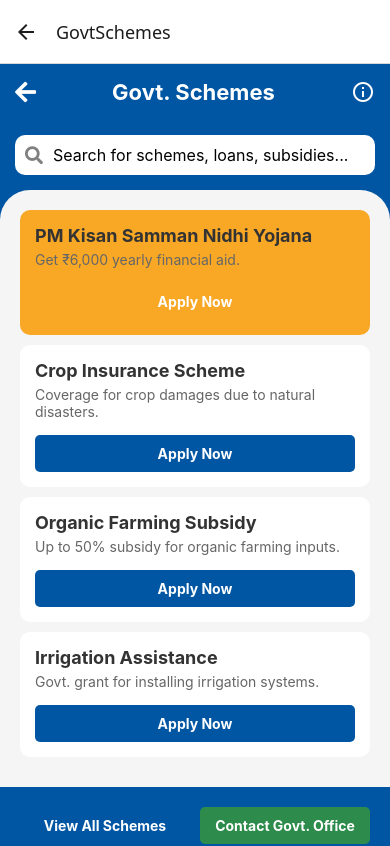
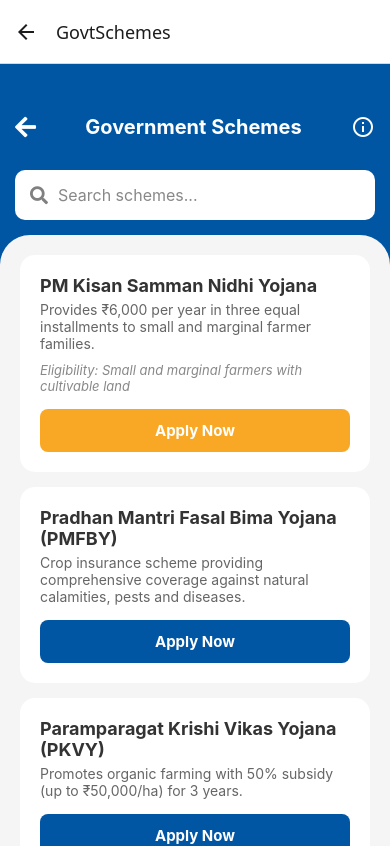
Before and after one commit to sumandahal26/krishi-vikash-frontend, a React Native app: screen /GovtSchemes in a window 390 px wide. Shown: the top 846 px of the page. Built offline with nearby package versions, Linux system fonts and the light colour scheme.

Commit message:
added govt schmes

```diff
--- a/App.jsx
+++ b/App.jsx
@@ -95,7 +95,7 @@
         <Stack.Screen name="Crops" component={Crops} />
         <Stack.Screen name="CroprRecommand" component={CropRecomand} />
         <Stack.Screen name="CropDetails" component={CropDetails} />
-        <Stack.Screen name="PostHarvest" component={PostHarvest} />
+        <Stack.Screen name="postharvest" component={PostHarvest} />
       </Stack.Navigator>
     </NavigationContainer>
   );
--- a/src/screens/dashboard.js
+++ b/src/screens/dashboard.js
@@ -96,6 +96,7 @@
 
       {/* Navigation Grid */}
       <View style={styles.navGrid}>
+        <View style={styles.gridRow}>
           <TouchableOpacity
             style={styles.iconContainer}
             onPress={() => navigation.navigate("Market")}
@@ -110,6 +111,9 @@
             <FontAwesome5 name="cloud-sun" size={30} color="#4CAF50" />
             <Text style={styles.navText}>Weather</Text>
           </TouchableOpacity>
+        </View>
+
+        <View style={styles.gridRow}>
           <TouchableOpacity
             style={styles.iconContainer}
             onPress={() => navigation.navigate("GovtSchemes")}
@@ -124,13 +128,17 @@
             <FontAwesome5 name="seedling" size={30} color="#4CAF50" />
             <Text style={styles.navText}>Crops</Text>
           </TouchableOpacity>
+        </View>
+
+        <View style={styles.centeredRow}>
           <TouchableOpacity
-          style={styles.iconContainer}
-          onPress={() => navigation.navigate("Market")}
+            style={[styles.iconContainer, styles.lulcContainer]}
+            onPress={() => navigation.navigate("LULC")}
           >
-          <FontAwesome5 name="store" size={30} color="#4CAF50" />
+            <FontAwesome5 name="layer-group" size={30} color="#4CAF50" />
             <Text style={styles.navText}>LULC</Text>
           </TouchableOpacity>
+        </View>
       </View>
     </ImageBackground>
   );
@@ -180,19 +188,25 @@
     fontWeight: "600",
   },
   navGrid: {
-    flexDirection: "row",
-    flexWrap: "wrap",
-    justifyContent: "space-between",
     marginTop: 50,
     paddingHorizontal: 20,
   },
+  gridRow: {
+    flexDirection: "row",
+    justifyContent: "space-between",
+    marginBottom: 20,
+  },
+  centeredRow: {
+    flexDirection: "row",
+    justifyContent: "center",
+    marginBottom: 20,
+  },
   iconContainer: {
     alignItems: "center",
-    width: "40%",
-    marginBottom: 30,
+    width: "45%",
     padding: 20,
     borderRadius: 15,
-    backgroundColor: "rgba(245, 245, 245, 0.8)", // Semi-transparent background
+    backgroundColor: "rgba(245, 245, 245, 0.8)",
     elevation: 3,
     shadowColor: "#000",
     shadowOffset: { width: 0, height: 2 },
@@ -200,6 +214,9 @@
     shadowRadius: 5,
     borderWidth: 2,
     borderColor: "#4CAF50",
+  },
+  lulcContainer: {
+    width: "45%", // Same width as other icons
   },
   navText: {
     color: "#000",
--- a/src/screens/govtschemes.js
+++ b/src/screens/govtschemes.js
@@ -1,86 +1,117 @@
 import React, { useState } from 'react';
-import { View, Text, StyleSheet, TouchableOpacity, TextInput, ScrollView } from 'react-native';
+import { View, Text, StyleSheet, TouchableOpacity, TextInput, ScrollView, Linking } from 'react-native';
 import FontAwesome5 from 'react-native-vector-icons/FontAwesome5';
 import MaterialIcons from 'react-native-vector-icons/MaterialIcons';
 
-const govtschemes = ({ navigation }) => {
-  const [search, setSearch] = useState('');
+const GovtSchemes = ({ navigation }) => {
+  const [searchQuery, setSearchQuery] = useState('');
 
   const schemes = [
-    { id: 1, name: 'PM Kisan Samman Nidhi Yojana', details: 'Get ₹6,000 yearly financial aid.', buttonColor: '#F9A825' },
-    { id: 2, name: 'Crop Insurance Scheme', details: 'Coverage for crop damages due to natural disasters.' },
-    { id: 3, name: 'Organic Farming Subsidy', details: 'Up to 50% subsidy for organic farming inputs.' },
-    { id: 4, name: 'Irrigation Assistance', details: 'Govt. grant for installing irrigation systems.' }
+    {
+      id: 1,
+      name: 'PM Kisan Samman Nidhi Yojana',
+      details: 'Provides ₹6,000 per year in three equal installments to small and marginal farmer families.',
+      eligibility: 'Small and marginal farmers with cultivable land',
+      buttonColor: '#F9A825',
+      link: 'https://pmkisan.gov.in/'
+    },
+    {
+      id: 2,
+      name: 'Pradhan Mantri Fasal Bima Yojana (PMFBY)',
+      details: 'Crop insurance scheme providing comprehensive coverage against natural calamities, pests and diseases.',
+      link: 'https://pmfby.gov.in/'
+    },
+    {
+      id: 3,
+      name: 'Paramparagat Krishi Vikas Yojana (PKVY)',
+      details: 'Promotes organic farming with 50% subsidy (up to ₹50,000/ha) for 3 years.',
+      link: 'https://pgsindia-ncof.gov.in/'
+    },
+    {
+      id: 4,
+      name: 'Micro Irrigation Fund Scheme',
+      details: 'Provides loans at subsidized rates for micro-irrigation systems like drip and sprinkler irrigation.',
+      link: 'https://nmsa.gov.in/'
+    },
+    {
+      id: 5,
+      name: 'Kisan Credit Card (KCC)',
+      details: 'Provides farmers with timely access to credit at concessional interest rates.',
+      link: 'https://www.pmindia.gov.in/'
+    }
   ];
+
+  // Filter schemes based on search query
+  const filteredSchemes = schemes.filter(scheme =>
+    scheme.name.toLowerCase().includes(searchQuery.toLowerCase())
+  );
 
   return (
     <View style={styles.container}>
-      {/* Header */}
       <View style={styles.header}>
         <TouchableOpacity onPress={() => navigation.goBack()}>
           <FontAwesome5 name="arrow-left" size={24} color="white" />
         </TouchableOpacity>
-        <Text style={styles.headerTitle}>Govt. Schemes</Text>
-        <TouchableOpacity>
+        <Text style={styles.headerTitle}>Government Schemes</Text>
+        <TouchableOpacity onPress={() => navigation.navigate('SchemeInfo')}>
           <MaterialIcons name="info-outline" size={24} color="white" />
         </TouchableOpacity>
       </View>
 
-      {/* Search Bar */}
       <View style={styles.searchContainer}>
         <FontAwesome5 name="search" size={18} color="gray" />
         <TextInput
           style={styles.searchInput}
-          placeholder="Search for schemes, loans, subsidies..."
-          value={search}
-          onChangeText={setSearch}
+          placeholder="Search schemes..."
+          placeholderTextColor="#888"
+          value={searchQuery}
+          onChangeText={setSearchQuery}
         />
       </View>
 
-      {/* Scrollable Scheme List */}
-      <ScrollView style={styles.content}>
-        {schemes.map((scheme, index) => (
-          <View key={scheme.id} style={[styles.schemeCard, index === 0 && styles.featuredCard]}>
-            <Text style={styles.schemeTitle}>{scheme.name}</Text>
-            <Text style={styles.schemeDetails}>{scheme.details}</Text>
-            <TouchableOpacity style={[styles.applyButton, { backgroundColor: scheme.buttonColor || '#0056A3' }]}>
-              <Text style={styles.applyButtonText}>Apply Now</Text>
-            </TouchableOpacity>
+      <ScrollView style={styles.content} contentContainerStyle={styles.scrollContent}>
+        {filteredSchemes.length > 0 ? (
+          filteredSchemes.map((scheme) => (
+            <View key={scheme.id} style={styles.schemeCard}>
+              <Text style={styles.schemeTitle}>{scheme.name}</Text>
+              <Text style={styles.schemeDetails}>{scheme.details}</Text>
+              {scheme.eligibility && (
+                <Text style={styles.eligibilityText}>Eligibility: {scheme.eligibility}</Text>
+              )}
+              <TouchableOpacity
+                style={[styles.applyButton, { backgroundColor: scheme.buttonColor || '#0056A3' }]}
+                onPress={() => Linking.openURL(scheme.link)}
+              >
+                <Text style={styles.applyButtonText}>Apply Now</Text>
+              </TouchableOpacity>
+            </View>
+          ))
+        ) : (
+          <View style={styles.noResults}>
+            <Text style={styles.noResultsText}>No schemes found matching your search</Text>
           </View>
-        ))}
+        )}
       </ScrollView>
-
-      {/* Bottom Action Buttons */}
-      <View style={styles.bottomButtons}>
-        <TouchableOpacity style={styles.viewAllButton}>
-          <Text style={styles.viewAllButtonText}>View All Schemes</Text>
-        </TouchableOpacity>
-        <TouchableOpacity style={styles.contactButton}>
-          <Text style={styles.contactButtonText}>Contact Govt. Office</Text>
-        </TouchableOpacity>
-      </View>
     </View>
   );
 };
 
 const styles = StyleSheet.create({
   container: { flex: 1, backgroundColor: '#0056A3' },
-  header: { flexDirection: 'row', justifyContent: 'space-between', alignItems: 'center', padding: 15 },
-  headerTitle: { fontSize: 22, fontWeight: 'bold', color: 'white' },
-  searchContainer: { flexDirection: 'row', alignItems: 'center', backgroundColor: 'white', padding: 10, margin: 15, borderRadius: 10 },
-  searchInput: { flex: 1, marginLeft: 10, fontSize: 16 },
-  content: { backgroundColor: '#F5F5F5', borderTopLeftRadius: 30, borderTopRightRadius: 30, flex: 1, padding: 20 },
-  schemeCard: { backgroundColor: 'white', padding: 15, borderRadius: 10, marginBottom: 10 },
-  featuredCard: { backgroundColor: '#F9A825' },
-  schemeTitle: { fontSize: 18, fontWeight: 'bold', color: '#333' },
-  schemeDetails: { fontSize: 14, color: '#666', marginVertical: 5 },
-  applyButton: { padding: 10, borderRadius: 5, alignItems: 'center', marginTop: 10 },
-  applyButtonText: { color: 'white', fontWeight: 'bold', fontSize: 14 },
-  bottomButtons: { flexDirection: 'row', justifyContent: 'space-between', padding: 20 },
-  viewAllButton: { backgroundColor: '#0056A3', padding: 10, borderRadius: 5, flex: 1, marginRight: 5 },
-  viewAllButtonText: { color: 'white', textAlign: 'center', fontWeight: 'bold' },
-  contactButton: { backgroundColor: '#2D8C4B', padding: 10, borderRadius: 5, flex: 1, marginLeft: 5 },
-  contactButtonText: { color: 'white', textAlign: 'center', fontWeight: 'bold' },
+  header: { flexDirection: 'row', justifyContent: 'space-between', alignItems: 'center', padding: 15, paddingTop: 50 },
+  headerTitle: { fontSize: 20, fontWeight: 'bold', color: 'white' },
+  searchContainer: { flexDirection: 'row', alignItems: 'center', backgroundColor: 'white', padding: 15, margin: 15, borderRadius: 10 },
+  searchInput: { flex: 1, marginLeft: 10, fontSize: 16, color: '#333' },
+  content: { backgroundColor: '#F5F5F5', borderTopLeftRadius: 30, borderTopRightRadius: 30, flex: 1 },
+  scrollContent: { padding: 20, paddingBottom: 100 },
+  schemeCard: { backgroundColor: 'white', padding: 20, borderRadius: 15, marginBottom: 15, elevation: 2 },
+  schemeTitle: { fontSize: 18, fontWeight: 'bold', color: '#333', marginBottom: 5 },
+  schemeDetails: { fontSize: 14, color: '#666', marginBottom: 10 },
+  eligibilityText: { fontSize: 13, color: '#888', fontStyle: 'italic', marginBottom: 10 },
+  applyButton: { padding: 12, borderRadius: 8, alignItems: 'center', marginTop: 5 },
+  applyButtonText: { color: 'white', fontWeight: 'bold', fontSize: 15 },
+  noResults: { flex: 1, justifyContent: 'center', alignItems: 'center', padding: 30 },
+  noResultsText: { fontSize: 16, color: '#666', textAlign: 'center' }
 });
 
-export default govtschemes;
+export default GovtSchemes;
--- a/src/screens/login.js
+++ b/src/screens/login.js
@@ -1,8 +1,67 @@
-import React from "react";
-import { View, Text, TextInput, TouchableOpacity, StyleSheet, Image } from "react-native";
+import React, { useState } from "react";
+import {
+  View,
+  Text,
+  TextInput,
+  TouchableOpacity,
+  StyleSheet,
+  Image,
+  Alert,
+  ActivityIndicator
+} from "react-native";
 import Icon from "react-native-vector-icons/FontAwesome";
+import AsyncStorage from '@react-native-async-storage/async-storage';
+import apiService from "../services/apiservices";
 
 const LoginScreen = ({ navigation }) => {
+  const [form, setForm] = useState({
+    email: "",
+    password: ""
+  });
+  const [loading, setLoading] = useState(false);
+
+  const handleLogin = async () => {
+    // Validation
+    if (!form.email || !form.password) {
+      Alert.alert("Error", "Please fill all required fields");
+      return;
+    }
+
+    setLoading(true);
+    try {
+      const loginData = {
+        email: form.email,
+        password: form.password,
+      };
+
+      const response = await apiService.postData("/auth/login", loginData);
+
+      if (response.message === "Login successful") {
+        Alert.alert("Success", "Login successful!");
+        console.log(response.data);
+
+        // Save user data in AsyncStorage
+        await AsyncStorage.setItem("user", JSON.stringify(response.farmer));
+
+        navigation.navigate("Dashboard");
+      } else {
+        Alert.alert("Error", response.message || "Login failed");
+      }
+    } catch (error) {
+      console.error("Login error:", error);
+      Alert.alert("Error", "An error occurred during login");
+    } finally {
+      setLoading(false);
+    }
+  };
+
+  const handleChange = (name, value) => {
+    setForm({
+      ...form,
+      [name]: value
+    });
+  };
+
   return (
     <View style={styles.background}>
       {/* Farmer Images (Replacing Clouds) */}
@@ -16,33 +75,60 @@
       <View style={styles.container}>
         <Text style={styles.title}>Login</Text>
 
-        {/* Phone Input */}
+        {/* Email Input */}
         <View style={styles.inputContainer}>
-          <Icon name="phone" size={20} color="#666" style={styles.icon} />
-          <TextInput placeholder="Phone Number" style={styles.input} keyboardType="phone-pad" />
+          <Icon name="envelope" size={20} color="#666" style={styles.icon} />
+          <TextInput
+            placeholder="Email"
+            style={styles.input}
+            value={form.email}
+            onChangeText={(text) => handleChange("email", text)}
+            keyboardType="email-address"
+            autoCapitalize="none"
+          />
         </View>
 
         {/* Password Input */}
         <View style={styles.inputContainer}>
           <Icon name="lock" size={20} color="#666" style={styles.icon} />
-          <TextInput placeholder="Password" style={styles.input} secureTextEntry />
+          <TextInput
+            placeholder="Password"
+            style={styles.input}
+            secureTextEntry
+            value={form.password}
+            onChangeText={(text) => handleChange("password", text)}
+          />
         </View>
 
         {/* Forgot Password */}
         <View style={styles.options}>
-          <TouchableOpacity>
+          <TouchableOpacity onPress={() => navigation.navigate("ForgotPassword")}>
             <Text style={styles.forgotPassword}>Forgot Password?</Text>
           </TouchableOpacity>
         </View>
 
         {/* Login Button */}
-        <TouchableOpacity style={styles.loginButton} onPress={() => navigation.navigate("Dashboard")}>
-          <Text style={styles.loginText}>Login</Text>
+        <TouchableOpacity
+          style={styles.loginButton}
+          onPress={handleLogin}
+          disabled={loading}
+        >
+          {loading ? (
+            <ActivityIndicator color="#fff" />
+          ) : (
+            <Text style={styles.loginText}>Login</Text>
+          )}
         </TouchableOpacity>
 
         {/* Register Option */}
         <Text style={styles.registerText}>
-          Don't have an account? <Text style={styles.registerLink} onPress={() => navigation.navigate("Registration")}>Register</Text>
+          Don't have an account?{' '}
+          <Text
+            style={styles.registerLink}
+            onPress={() => navigation.navigate("Registration")}
+          >
+            Register
+          </Text>
         </Text>
       </View>
     </View>
@@ -52,40 +138,31 @@
 const styles = StyleSheet.create({
   background: {
     flex: 1,
-    backgroundColor: "#AEE2FF", // Sky blue color
+    backgroundColor: "#AEE2FF",
     justifyContent: "center",
     alignItems: "center",
   },
-
-  /* Farmer Images Replacing Clouds */
+  farmerImage: {
+    position: "absolute",
+    width: 80,
+    height: 80,
+  },
   topLeftImage: {
-    position: "absolute",
     top: 30,
     left: 20,
-    width: 80,
-    height: 80,
-    borderRadius: 40, // Circular farmer image
   },
   topRightImage: {
-    position: "absolute",
     top: 40,
     right: 30,
-    width: 80,
-    height: 80,
-    borderRadius: 40,
   },
-
-  /* Main Farmer Image */
   farmerMainImage: {
     width: 100,
     height: 100,
-    borderRadius: 50, // Circular frame
+    borderRadius: 50,
     marginBottom: 10,
   },
-
-  /* Login Card */
   container: {
-    backgroundColor: "rgba(255, 255, 255, 0.6)", // Transparent white
+    backgroundColor: "rgba(255, 255, 255, 0.6)",
     padding: 20,
     borderRadius: 70,
     width: "90%",
@@ -113,19 +190,15 @@
     flex: 1,
     paddingVertical: 10,
   },
-
-  /* Options */
   options: {
     flexDirection: "row",
-    justifyContent: "space-between",
+    justifyContent: "flex-end",
     width: "100%",
     marginBottom: 15,
   },
   forgotPassword: {
     color: "#007bff",
   },
-
-  /* Login Button */
   loginButton: {
     backgroundColor: "#007bff",
     paddingVertical: 12,
@@ -138,8 +211,6 @@
     fontSize: 16,
     fontWeight: "bold",
   },
-
-  /* Register Option */
   registerText: {
     marginTop: 10,
     fontSize: 14,
```
Also changed, not shown: src/screens/profile.js (+16 -39 lines). Lines whose indentation alone changed are shown as unchanged.
